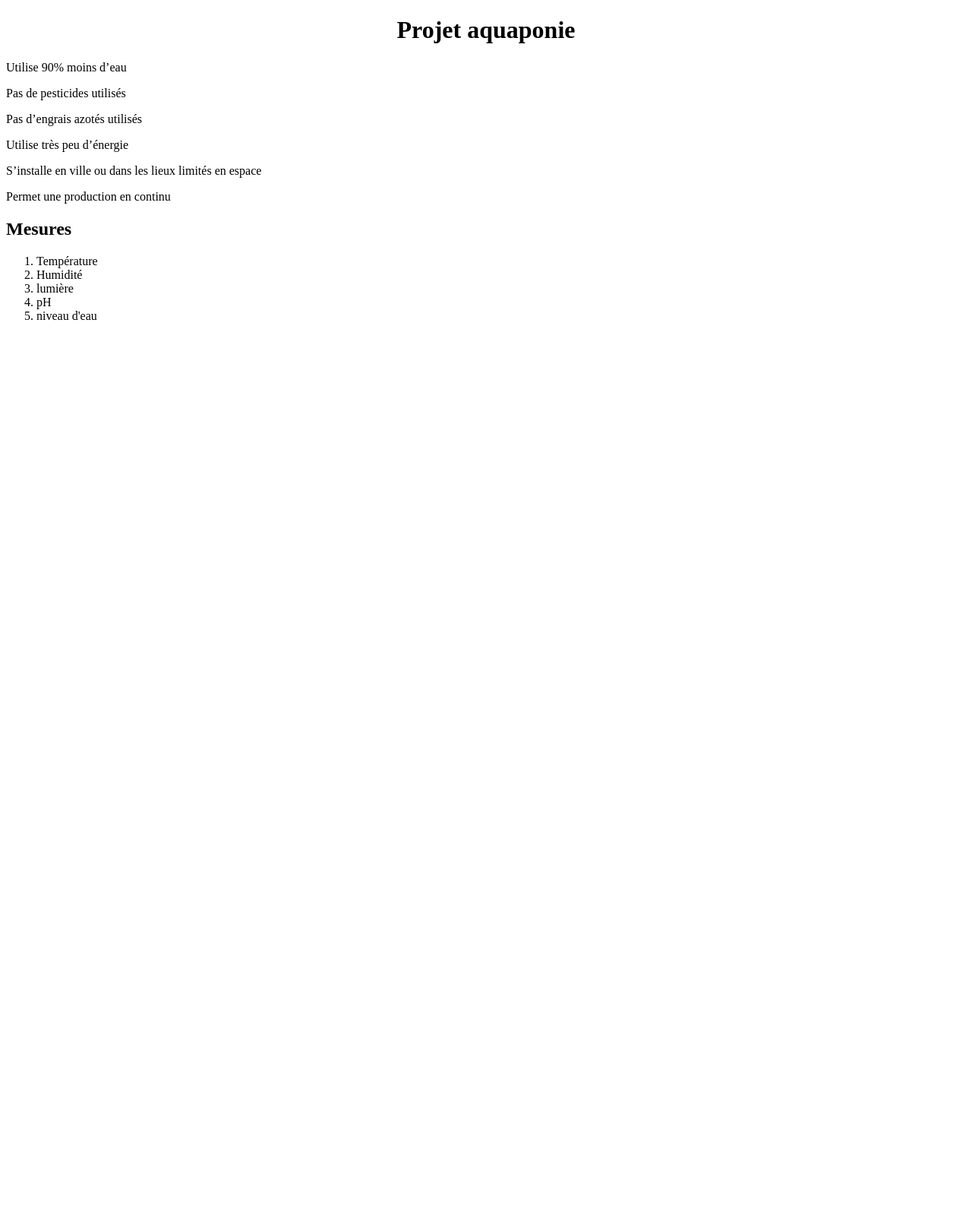
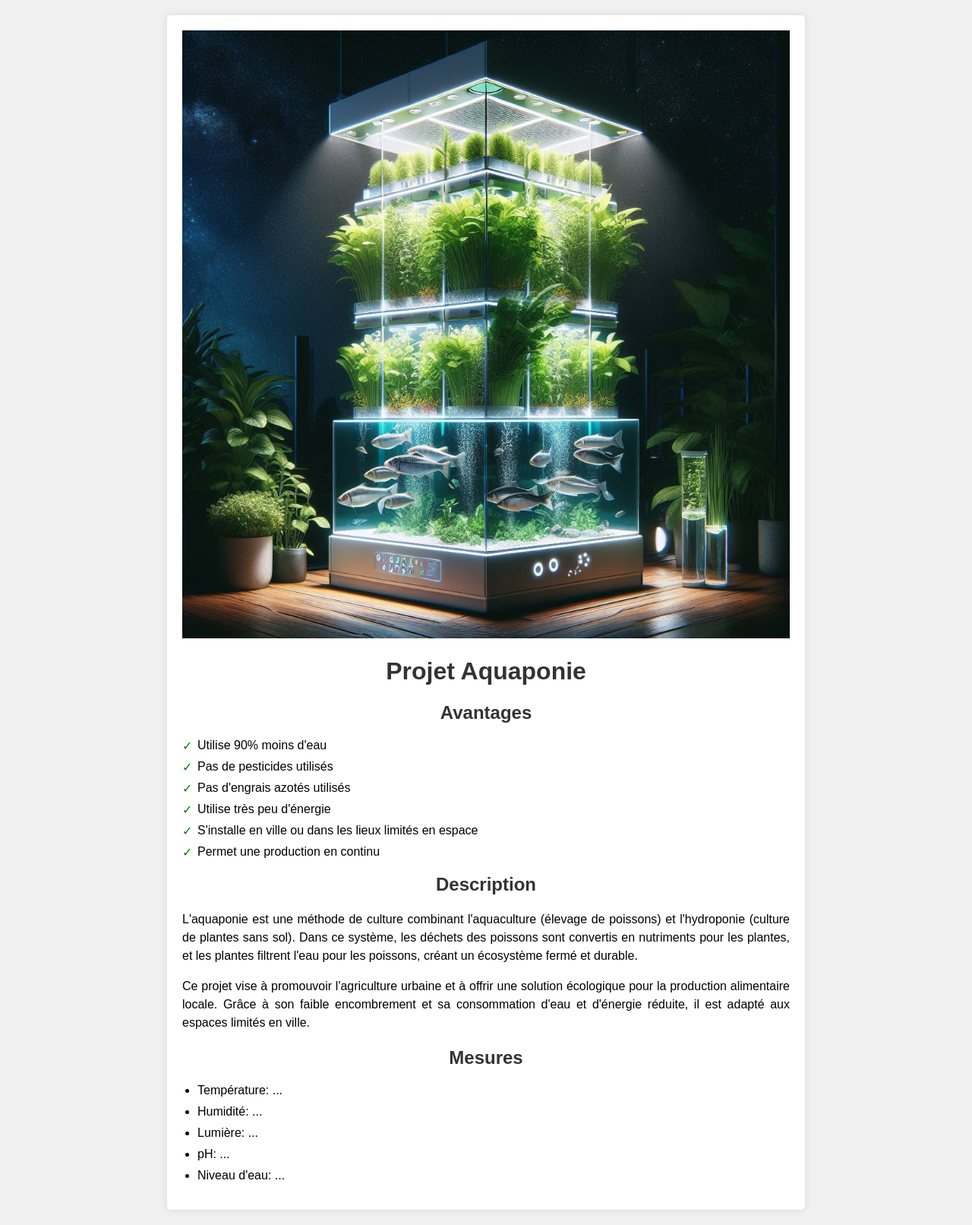
Before and after one commit to WishPib/Aquaponie, a Django app: page / in a window 1280 px wide. Shown: the whole page at 76% size. Before the commit the page ends 421 px from the top, so only its background shows below. Run offline with Django 5.2, Linux system fonts and the light colour scheme.

Commit message:
Add files via upload

```diff
--- a/aquaponieWeb2/siteAquaponie/appAquaponie/templates/appAquaponie/index.html
+++ b/aquaponieWeb2/siteAquaponie/appAquaponie/templates/appAquaponie/index.html
@@ -2,27 +2,120 @@
 <html lang="fr">
 <head>
     <meta charset="UTF-8">
-    <title>Aquaponie</title>
+    <meta name="viewport" content="width=device-width, initial-scale=1.0">
+    <title>Projet Aquaponie</title>
+    <style>
+body {
+            font-family: Arial, sans-serif;
+            margin: 0;
+            padding: 20px;
+            background-color: #f0f0f0;
+        }
+
+        .container {
+            max-width: 800px;
+            margin: 0 auto;
+            background-color: #fff;
+            padding: 20px;
+            box-shadow: 0 0 10px rgba(0, 0, 0, 0.1);
+            border-radius: 5px;
+        }
+
+        h1, h2 {
+            text-align: center;
+            color: #333;
+        }
+
+        ul {
+            list-style-type: none;
+            padding: 0;
+        }
+
+        li {
+            margin-bottom: 10px;
+            padding-left: 20px;
+            position: relative;
+        }
+
+        li::before {
+            content: "✓";
+            position: absolute;
+            left: 0;
+            color: green;
+        }
+
+        .description p {
+            line-height: 1.5;
+            text-align: justify;
+        }
+
+        .measurements {
+            margin-top: 20px;
+        }
+
+        .measurements ul {
+            list-style-type: disc;
+            padding-left: 20px;
+        }
+
+        .measurements li {
+            padding-left: 0;
+        }
+
+        .measurements li::before {
+            content: none;
+        }
+
+        .image-container {
+            text-align: center;
+            margin-bottom: 20px;
+        }
+
+        .image-container img {
+            max-width: 100%;
+            height: auto;
+        }
+    </style>
 </head>
 <body>
+    <div class="container">
 
-<h1 style="text-align:center;">Projet aquaponie</h1>
-<p>Utilise 90% moins d’eau</p>
-</p>Pas de pesticides utilisés</p>
-</p>Pas d’engrais azotés utilisés</p>
-</p>Utilise très peu d’énergie</p>
-</p>S’installe en ville ou dans les lieux limités en espace</p>
-</p>Permet une production en continu</p>
+        <div class="image-container">
+            <img src="imageAquaponie.jpg" alt="Aquaponie">
+        </div>
 
-<h2>Mesures</h2>
+        <h1>Projet Aquaponie</h1>
 
-<ol>
-  <li>Température</li>
-  <li>Humidité</li>
-  <li>lumière</li>
-    <li>pH</li>
-    <li>niveau d'eau</li>
-</ol>
+        <div class="info">
+            <h2>Avantages</h2>
+            <ul>
+                <li>Utilise 90% moins d'eau</li>
+                <li>Pas de pesticides utilisés</li>
+                <li>Pas d'engrais azotés utilisés</li>
+                <li>Utilise très peu d'énergie</li>
+                <li>S'installe en ville ou dans les lieux limités en espace</li>
+                <li>Permet une production en continu</li>
+            </ul>
+        </div>
+
+        <div class="description">
+            <h2>Description</h2>
+            <p>L'aquaponie est une méthode de culture combinant l'aquaculture (élevage de poissons) et l'hydroponie (culture de plantes sans sol). Dans ce système, les déchets des poissons sont convertis en nutriments pour les plantes, et les plantes filtrent l'eau pour les poissons, créant un écosystème fermé et durable.</p>
+
+            <p>Ce projet vise à promouvoir l'agriculture urbaine et à offrir une solution écologique pour la production alimentaire locale. Grâce à son faible encombrement et sa consommation d'eau et d'énergie réduite, il est adapté aux espaces limités en ville.</p>
+        </div>
+
+        <div class="measurements">
+            <h2>Mesures</h2>
+            <ul>
+                <li>Température: <span id="temperature">...</span></li>
+                <li>Humidité: <span id="humidity">...</span></li>
+                <li>Lumière: <span id="light">...</span></li>
+                <li>pH: <span id="ph">...</span></li>
+                <li>Niveau d'eau: <span id="water-level">...</span></li>
+            </ul>
+        </div>
+    </div>
 
 </body>
 </html>
```
